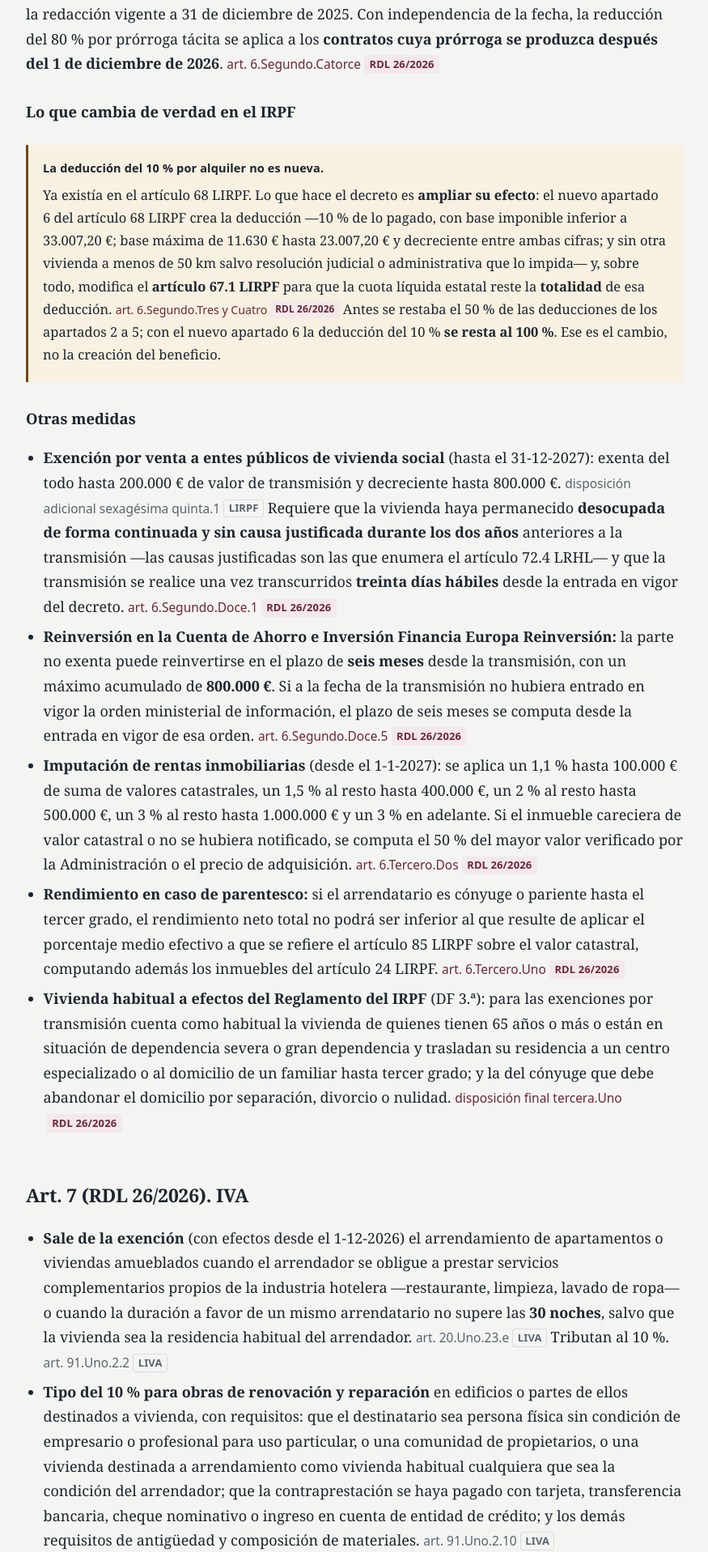
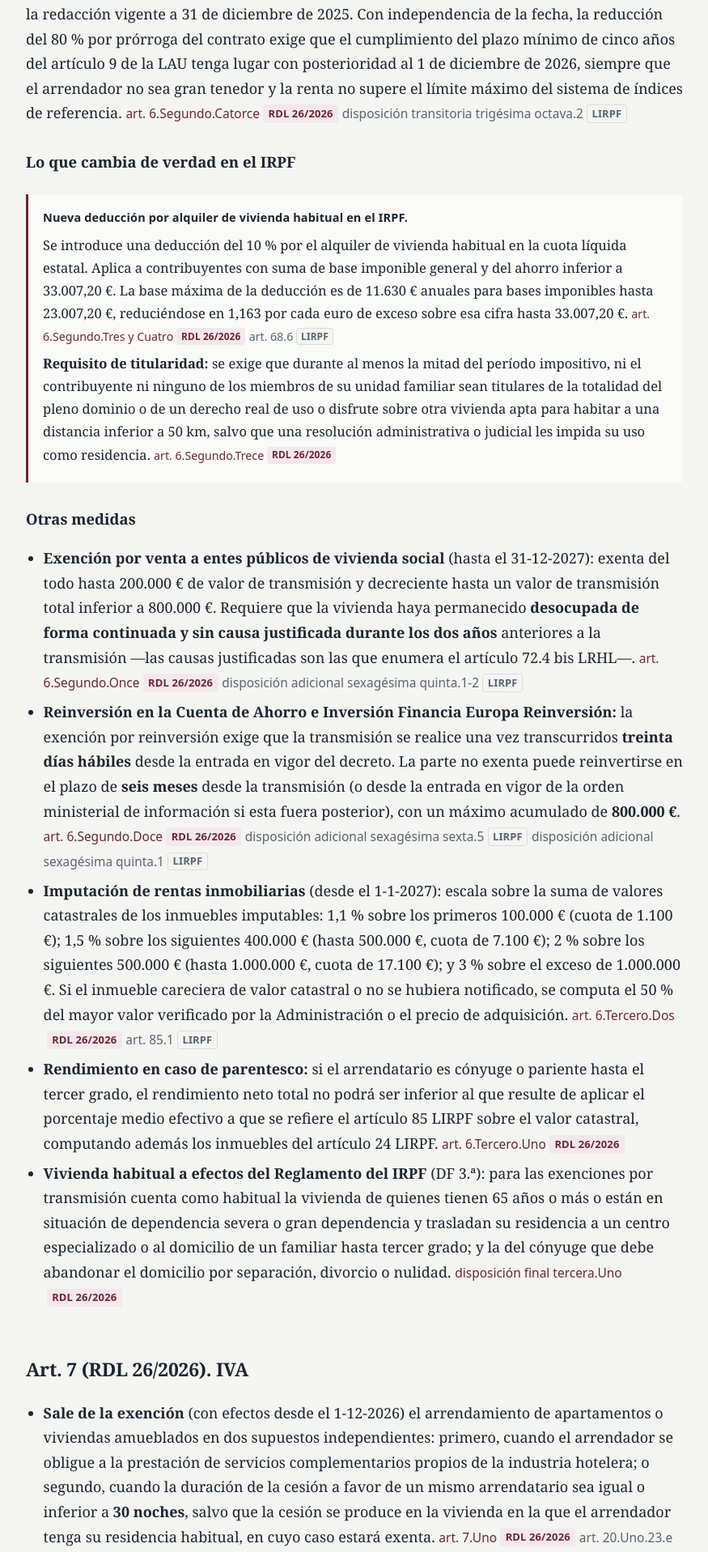
Before and after one commit to ShiftCitizen/real-decreto-vivienda-2026, a Next.js app: page /fiscal in a window 1280 px wide. Shown: the part 1344-3261 px from the top of the page at 81% size, without its empty margins (357-1232 px from the left). Built offline with nearby package versions, Linux system fonts and the light colour scheme.

Commit message:
fix(content): correct verified legal errors in RDL 26/2026 and RDL 27/2026 analysis

```diff
--- a/app/fiscal/page.tsx
+++ b/app/fiscal/page.tsx
@@ -97,26 +97,32 @@ export default function FiscalPage() {
         reducción del artículo 23.2 LIRPF <i>en su redacción vigente a 31 de diciembre de
         2021</i>— de los celebrados entre la entrada en vigor de esa ley y el 1 de diciembre de
         2026, a los que se aplica la redacción vigente a 31 de diciembre de 2025. Con
-        independencia de la fecha, la reducción del 80 % por prórroga tácita se aplica a los{' '}
-        <b>contratos cuya prórroga se produzca después del 1 de diciembre de 2026</b>.{' '}
-        <Cite norma="rdl26" art="6.Segundo.Catorce" />
+        independencia de la fecha, la reducción del 80 % por prórroga del contrato exige que
+        el cumplimiento del plazo mínimo de cinco años del artículo 9 de la LAU tenga lugar con
+        posterioridad al 1 de diciembre de 2026, siempre que el arrendador no sea gran tenedor y
+        la renta no supere el límite máximo del sistema de índices de referencia.{' '}
+        <Cite norma="rdl26" art="6.Segundo.Catorce" /> <Cite norma="lirpf" art="disposición transitoria trigésima octava.2" />
       </p>
 
       <h3>Lo que cambia de verdad en el IRPF</h3>
 
-      <div className="box warn">
-        <strong>La deducción del 10 % por alquiler no es nueva.</strong>
+      <div className="box">
+        <strong>Nueva deducción por alquiler de vivienda habitual en el IRPF.</strong>
         <p>
-          Ya existía en el artículo 68 LIRPF. Lo que hace el decreto es <b>ampliar su efecto</b>: el
-          nuevo apartado 6 del artículo 68 LIRPF crea la deducción —10 % de lo pagado, con base imponible
-          inferior a 33.007,20 €; base máxima de 11.630 € hasta 23.007,20 € y decreciente entre
-          ambas cifras; y sin otra vivienda a menos de 50 km salvo resolución judicial o
-          administrativa que lo impida— y, sobre todo, modifica el{' '}
-          <b>artículo 67.1 LIRPF</b> para que la cuota líquida estatal reste la{' '}
-          <b>totalidad</b> de esa deducción.{' '}
-          <Cite norma="rdl26" art="6.Segundo.Tres y Cuatro" /> Antes se restaba el 50 % de
-          las deducciones de los apartados 2 a 5; con el nuevo apartado 6 la deducción del 10 %{' '}
-          <b>se resta al 100 %</b>. Ese es el cambio, no la creación del beneficio.
+          Se introduce una deducción del 10 % por el alquiler de vivienda habitual en la cuota
+          líquida estatal. Aplica a contribuyentes con suma de base imponible general y del ahorro
+          inferior a 33.007,20 €. La base máxima de la deducción es de 11.630 € anuales para bases
+          imponibles hasta 23.007,20 €, reduciéndose en 1,163 por cada euro de exceso sobre esa cifra
+          hasta 33.007,20 €.{' '}
+          <Cite norma="rdl26" art="6.Segundo.Tres y Cuatro" /> <Cite norma="lirpf" art="68.6" />
+        </p>
+        <p>
+          <b>Requisito de titularidad:</b> se exige que durante al menos la mitad del período
+          impositivo, ni el contribuyente ni ninguno de los miembros de su unidad familiar sean
+          titulares de la totalidad del pleno dominio o de un derecho real de uso o disfrute sobre
+          otra vivienda apta para habitar a una distancia inferior a 50 km, salvo que una resolución
+          administrativa o judicial les impida su uso como residencia.{' '}
+          <Cite norma="rdl26" art="6.Segundo.Trece" />
         </p>
       </div>
 
@@ -125,29 +131,33 @@ export default function FiscalPage() {
       <ul>
         <li>
           <b>Exención por venta a entes públicos de vivienda social</b> (hasta el 31-12-2027):
-          exenta del todo hasta 200.000 € de valor de transmisión y decreciente hasta 800.000 €.{' '}
-          <Cite norma="lirpf" art="disposición adicional sexagésima quinta.1" /> Requiere que la
-          vivienda haya permanecido <b>desocupada de forma continuada y sin causa justificada
-          durante los dos años</b> anteriores a la transmisión —las causas justificadas son las que
-          enumera el artículo 72.4 LRHL— y que la transmisión se realice una vez transcurridos{' '}
-          <b>treinta días hábiles</b> desde la entrada en vigor del decreto.{' '}
-          <Cite norma="rdl26" art="6.Segundo.Doce.1" />
+          exenta del todo hasta 200.000 € de valor de transmisión y decreciente hasta un valor de
+          transmisión total inferior a 800.000 €. Requiere que la vivienda haya permanecido{' '}
+          <b>desocupada de forma continuada y sin causa justificada durante los dos años</b> anteriores
+          a la transmisión —las causas justificadas son las que enumera el artículo 72.4 bis LRHL—.{' '}
+          <Cite norma="rdl26" art="6.Segundo.Once" />{' '}
+          <Cite norma="lirpf" art="disposición adicional sexagésima quinta.1-2" />
         </li>
         <li>
           <b>Reinversión en la Cuenta de Ahorro e Inversión Financia Europa Reinversión:</b> la
-          parte no exenta puede reinvertirse en el plazo de <b>seis meses</b> desde la transmisión,
-          con un máximo acumulado de <b>800.000 €</b>. Si a la fecha de la transmisión no hubiera
-          entrado en vigor la orden ministerial de información, el plazo de seis meses se computa
-          desde la entrada en vigor de esa orden.{' '}
-          <Cite norma="rdl26" art="6.Segundo.Doce.5" />
+          exención por reinversión exige que la transmisión se realice una vez transcurridos{' '}
+          <b>treinta días hábiles</b> desde la entrada en vigor del decreto. La parte no exenta
+          puede reinvertirse en el plazo de <b>seis meses</b> desde la transmisión (o desde la entrada
+          en vigor de la orden ministerial de información si esta fuera posterior), con un máximo
+          acumulado de <b>800.000 €</b>.{' '}
+          <Cite norma="rdl26" art="6.Segundo.Doce" />{' '}
+          <Cite norma="lirpf" art="disposición adicional sexagésima sexta.5" />{' '}
+          <Cite norma="lirpf" art="disposición adicional sexagésima quinta.1" />
         </li>
         <li>
-          <b>Imputación de rentas inmobiliarias</b> (desde el 1-1-2027): se aplica un 1,1 % hasta
-          100.000 € de suma de valores catastrales, un 1,5 % al resto hasta 400.000 €, un 2 % al
-          resto hasta 500.000 €, un 3 % al resto hasta 1.000.000 € y un 3 % en adelante. Si el
-          inmueble careciera de valor catastral o no se hubiera notificado, se computa el 50 % del
-          mayor valor verificado por la Administración o el precio de adquisición.{' '}
-          <Cite norma="rdl26" art="6.Tercero.Dos" />
+          <b>Imputación de rentas inmobiliarias</b> (desde el 1-1-2027): escala sobre la suma de
+          valores catastrales de los inmuebles imputables: 1,1 % sobre los primeros 100.000 € (cuota
+          de 1.100 €); 1,5 % sobre los siguientes 400.000 € (hasta 500.000 €, cuota de 7.100 €);
+          2 % sobre los siguientes 500.000 € (hasta 1.000.000 €, cuota de 17.100 €); y 3 % sobre el
+          exceso de 1.000.000 €. Si el inmueble careciera de valor catastral o no se hubiera
+          notificado, se computa el 50 % del mayor valor verificado por la Administración o el
+          precio de adquisición.{' '}
+          <Cite norma="rdl26" art="6.Tercero.Dos" /> <Cite norma="lirpf" art="85.1" />
         </li>
         <li>
           <b>Rendimiento en caso de parentesco:</b> si el arrendatario es cónyuge o pariente
@@ -171,22 +181,26 @@ export default function FiscalPage() {
       <ul>
         <li>
           <b>Sale de la exención</b> (con efectos desde el 1-12-2026) el arrendamiento de
-          apartamentos o viviendas amueblados cuando el arrendador se obligue a prestar
-          servicios complementarios propios de la industria hotelera —restaurante, limpieza, lavado
-          de ropa— o cuando la duración a favor de un mismo arrendatario no supere las{' '}
-          <b>30 noches</b>, salvo que la vivienda sea la residencia habitual del arrendador.{' '}
-          <Cite norma="liva" art="20.Uno.23.e" /> Tributan al 10 %.{' '}
-          <Cite norma="liva" art="91.Uno.2.2" />
+          apartamentos o viviendas amueblados en dos supuestos independientes: primero, cuando el
+          arrendador se obligue a la prestación de servicios complementarios propios de la industria
+          hotelera; o segundo, cuando la duración de la cesión a favor de un mismo arrendatario sea
+          igual o inferior a <b>30 noches</b>, salvo que la cesión se produce en la vivienda en la
+          que el arrendador tenga su residencia habitual, en cuyo caso estará exenta.{' '}
+          <Cite norma="rdl26" art="7.Uno" /> <Cite norma="liva" art="20.Uno.23.e" /> Tributan al
+          10 %. <Cite norma="liva" art="91.Uno.2.2" />
         </li>
         <li>
           <b>Tipo del 10 % para obras de renovación y reparación</b> en edificios o partes de
-          ellos destinados a vivienda, con requisitos: que el destinatario sea persona física sin
-          condición de empresario o profesional para uso particular, o una comunidad de
-          propietarios, o una vivienda destinada a arrendamiento como vivienda habitual cualquiera
-          que sea la condición del arrendador; que la contraprestación se haya pagado con tarjeta,
-          transferencia bancaria, cheque nominativo o ingreso en cuenta de entidad de crédito; y
-          los demás requisitos de antigüedad y composición de materiales.{' '}
-          <Cite norma="liva" art="91.Uno.2.10" />
+          ellos destinados a vivienda, cuando se cumplan los siguientes requisitos: que el
+          destinatario sea persona física sin condición de empresario o profesional para uso
+          particular, una comunidad de propietarios, o se trate de una vivienda destinada a
+          arrendamiento como vivienda habitual cualquiera que sea la condición del arrendador; que
+          la construcción o rehabilitación de la vivienda haya concluido al menos dos años antes
+          del inicio de las obras; que la persona que realice las obras no aporte materiales para
+          su ejecución o, si los aporta, su coste no exceda del 40 % de la base imponible de la
+          operación; y que la contraprestación se haya pagado mediante tarjeta de crédito o débito,
+          transferencia bancaria, cheque nominativo o ingreso en cuentas de entidades de crédito.{' '}
+          <Cite norma="rdl26" art="7.Tres" /> <Cite norma="liva" art="91.Uno.2.10" />
         </li>
         <li>
           <b>Tipo superreducido</b> para viviendas protegidas de calificación permanente o
@@ -215,44 +229,56 @@ export default function FiscalPage() {
           </thead>
           <tbody>
             <tr>
-              <td rowSpan={4}>
+              <td rowSpan={3}>
                 <b>Vivienda desocupada con carácter permanente</b>
                 <br />
                 <b>FUERA</b> de zona tensionada (art. 72.4 bis LRHL, párrafo primero)
               </td>
               <td>Hasta el 50 %</td>
               <td>
-                Desocupación continuada y sin causa justificada <b>más de dos años</b>, y que los
-                inmuebles pertenezcan a <b>titulares de cuatro o más</b> inmuebles de uso
-                residencial.
+                Desocupación continuada y sin causa justificada <b>más de dos años</b>, para
+                inmuebles de <b>titulares de cuatro o más</b> inmuebles de uso residencial.
               </td>
             </tr>
             <tr>
-              <td>Hasta el 100 %</td>
+              <td>Hasta el 100 % (sustituye al 50 % base)</td>
               <td>
-                El periodo de desocupación <b>supera los tres años</b>. Puede modularse según el
-                tiempo de desocupación.
+                El periodo de desocupación <b>supera los tres años</b>.
               </td>
             </tr>
             <tr>
               <td>
-                Hasta <b>50 puntos porcentuales adicionales</b> sobre el anterior
+                Hasta <b>50 puntos porcentuales adicionales</b> sobre la base máxima anterior
               </td>
               <td>
-                Que el inmueble pertenezca a titulares de <b>dos o más</b> inmuebles de uso
-                residencial desocupados <b>en el mismo término municipal</b>.
+                Inmuebles de titulares de <b>dos o más</b> inmuebles de uso residencial desocupados{' '}
+                <b>en el mismo término municipal</b>.
+              </td>
+            </tr>
+            <tr>
+              <td rowSpan={3}>
+                <b>Vivienda desocupada con carácter permanente</b>
+                <br />
+                <b>DENTRO</b> de zona tensionada (art. 72.4 bis LRHL, párrafo segundo)
+              </td>
+              <td>Hasta el 50 %</td>
+              <td>
+                Desocupación continuada y sin causa justificada <b>más de dos años</b>.
+              </td>
+            </tr>
+            <tr>
+              <td>Hasta el 100 % (sustituye al 50 % base)</td>
+              <td>
+                Inmuebles de titulares de <b>cuatro o más</b> inmuebles de uso residencial.
               </td>
             </tr>
             <tr>
               <td>
-                Mismos tramos que dentro de zona tensionada
+                Hasta <b>50 puntos porcentuales adicionales</b> sobre la base máxima anterior
               </td>
               <td>
-                <b>DENTRO</b> de zona tensionada (art. 72.4 bis LRHL, párrafo segundo): hasta el
-                50 % a
-                los dos años; hasta el 100 % para titulares de cuatro o más inmuebles; y hasta 50
-                puntos porcentuales adicionales si el periodo de desocupación supera los tres
-                años <b>y</b> el titular tiene cuatro o más inmuebles.
+                Desocupación <b>más de tres años</b> y titular de <b>cuatro o más</b> inmuebles de
+                uso residencial.
               </td>
             </tr>
             <tr>
@@ -262,38 +288,36 @@ export default function FiscalPage() {
                 Solo en zona tensionada
               </td>
               <td>Hasta el 50 %</td>
-              <td>Inmueble de uso residencial destinado a alojamiento turístico.</td>
+              <td>Inmueble de uso residencial destinado a alojamiento de uso turístico (identificado según normativa autonómica).</td>
             </tr>
             <tr>
               <td>Hasta el 100 %</td>
-              <td>Titulares de <b>dos o más</b> inmuebles de uso residencial.</td>
+              <td>Titulares de <b>dos o más</b> inmuebles de uso residencial destinados a alojamientos de uso turístico.</td>
             </tr>
             <tr>
               <td>Hasta el <b>150 %</b></td>
-              <td>Titulares de <b>cuatro o más</b> inmuebles de uso residencial.</td>
+              <td>Titulares de <b>cuatro o más</b> inmuebles de uso residencial destinados a alojamientos de uso turístico.</td>
             </tr>
           </tbody>
         </table>
       </ScrollTable>
 
       <div className="box warn">
-        <strong>Dos precisiones que el texto anterior mezclaba.</strong>
+        <strong>Estructura de los recargos del IBI.</strong>
         <p>
-          Primera: los tres tramos de la vivienda desocupada —50 %, 100 % por tres años y +50
-          puntos— son <b>acumulables</b> y se sitúan <b>fuera</b> de zona tensionada; dentro de la
-          zona, el tercer escalón exige además cuatro o más inmuebles del titular.{' '}
+          En el recargo por vivienda desocupada (art. 72.4 bis LRHL), el recargo consiste en una{' '}
+          <b>base máxima del 50 % o del 100 % (el 100 % sustituye al 50 %), más hasta 50 puntos</b>{' '}
+          porcentuales adicionales según el número de inmuebles y tiempo de desocupación. El
+          régimen difiere según el inmueble esté dentro o fuera de zona tensionada.{' '}
           <Cite norma="lrhl" art="72.4 bis" />
         </p>
         <p>
-          Segunda: el <b>100 % por cuatro o más inmuebles</b> pertenece al régimen <b>de zona
-          tensionada</b>. Fuera de ella, el disparador del 100 % no es el número de inmuebles sino{' '}
-          <b>los tres años de desocupación</b>. Y el recargo por vivienda desocupada, en ambos
-          regímenes, <b>exige ordenanza fiscal municipal</b>: es potestativo, no automático.
+          En ambos regímenes se exige ordenanza fiscal municipal: el recargo es potestativo, no automático.
         </p>
       </div>
 
       <p>
-        En ambos apartados se establece en todo caso un <b>catálogo de causas justificadas</b>{' '}
+        En los dos regímenes del apartado 4 bis se establece en todo caso un <b>catálogo de causas justificadas</b>{' '}
         (traslado por razones laborales o de formación, cambio de domicilio por dependencia o
         salud, segunda residencia con un máximo de cuatro años, actuaciones de obra o
         rehabilitación, litigio o causa pendiente de resolución judicial o administrativa, o
@@ -310,8 +334,11 @@ export default function FiscalPage() {
         de los beneficios no distribuidos derive del ejercicio de la actividad de arrendamiento de
         viviendas, en cualquiera de las modalidades de la LAU, o de cualquier otro arrendamiento o
         cesión de uso de inmuebles residenciales, <b>incluidos los destinados a alojamiento u
-        hospedaje, fines turísticos o de corta duración</b>. Se devenga el día del acuerdo de
-        aplicación del resultado por la junta general, y se autoliquida e ingresa en dos meses.{' '}
+        hospedaje, fines turísticos o de corta duración</b>. El gravamen del 25 % se aplica solo sobre
+        la parte de los beneficios no distribuidos que proceda de rentas que no hayan tributado al
+        tipo general y que no se encuentren dentro del plazo de reinversión del artículo 6.1.b de la
+        Ley 11/2009. Se devenga el día del acuerdo de aplicación del resultado por la junta general, y
+        se autoliquida e ingresa en dos meses.{' '}
         <Cite norma="rdl26" art="9.Uno.1" />
       </p>
 
@@ -329,11 +356,11 @@ export default function FiscalPage() {
       <div className="box">
         <strong>El umbral del 80 % no es plano.</strong>
         <p>
-          La <b>disposición transitoria cuarta</b> lo modula para los dos primeros años:{' '}
-          <b>más del 60 %</b> basta en los períodos impositivos iniciados dentro de{' '}
-          <b>2026</b>, y <b>más del 70 %</b> en los iniciados dentro de <b>2027</b>. En ambos
-          años se sigue exigiendo, para la reducción del 100 %, el reintegro del beneficio en el
-          plazo de tres años.{' '}
+          La <b>disposición transitoria cuarta</b> de la Ley 11/2009 (añadida por el RDL 26/2026) lo
+          modula: <b>más del 60 %</b> basta en los períodos impositivos iniciados dentro de{' '}
+          <b>2026</b> que no hubieran finalizado a la entrada en vigor, y <b>más del 70 %</b> en los
+          iniciados dentro de <b>2027</b>. En ambos años se sigue exigiendo, para la reducción del
+          100 %, la reinversión del beneficio en el plazo de tres años.{' '}
           <Cite norma="rdl26" art="9.Dos" /> Quien diga «el 80 %» sin más está
           simplificando: en 2026 y 2027 los umbrales reales son otros dos.
         </p>
--- a/lib/cronologia.ts
+++ b/lib/cronologia.ts
@@ -19,7 +19,7 @@ export type CronologiaEntry = {
 export const CRONOLOGIA: CronologiaEntry[] = [
   {
     fecha: '2-10-2026',
-    que: 'Entrada en vigor del RDL 27/2026: los contratos de arrendamiento de vivienda habitual se prorrogan obligatoriamente por plazos sucesivos de cinco años, o de siete si el arrendador es persona jurídica, y la indemnización por no renovación pasa a ser de doce mensualidades de renta.',
+    que: 'Entrada en vigor del RDL 27/2026: los contratos de arrendamiento de vivienda habitual se prorrogan obligatoriamente por plazos sucesivos de cinco años, o de siete si el arrendador es persona jurídica, y la indemnización por no renovación pasa a ser de doce mensualidades de renta (aplica a los vencimientos que se produzcan con posterioridad al día siguiente a dicha fecha).',
     citas: [
       { norma: 'rdl27', art: 'único.1' },
       { norma: 'lau', art: '10.1' },
@@ -37,7 +37,7 @@ export const CRONOLOGIA: CronologiaEntry[] = [
   },
   {
     fecha: '1-12-2026',
-    que: 'Efectos del IVA: sale de la exención el alquiler amueblado con servicios propios de hostelería o de hasta 30 noches, y las ejecuciones de obra de renovación en viviendas destinadas a arrendamiento como vivienda habitual tributan al 10 %.',
+    que: 'Efectos del IVA: sale de la exención el alquiler amueblado con servicios propios de hostelería o de hasta 30 noches (excepto si en este segundo caso es la residencia habitual del arrendador), y las ejecuciones de obra de renovación en viviendas destinadas a arrendamiento como vivienda habitual tributan al 10 %.',
     citas: [
       { norma: 'rdl26', art: '7.Uno y Tres' },
       { norma: 'liva', art: '20.Uno.23.e' },
```
Also changed, not shown: app/desahucios-y-alquiler/page.tsx (+42 -39 lines), app/estado/page.tsx (+6 -10 lines), app/financiacion/page.tsx (+13 -13 lines), app/normas/page.tsx (+7 -7 lines), app/page.tsx (+4 -6 lines), lib/faq.ts (+6 -6 lines), lib/normas.ts (+6 -6 lines).
